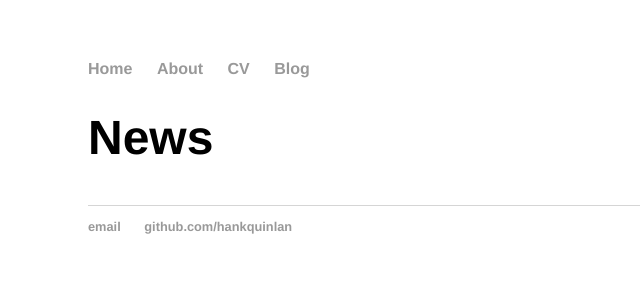
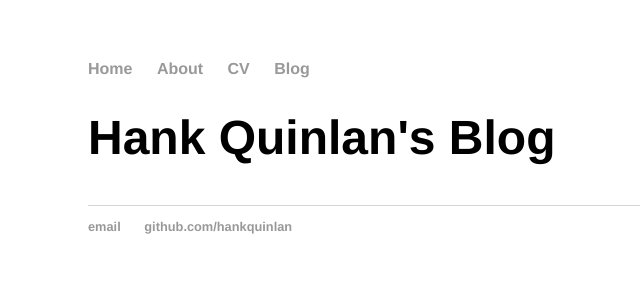
Before and after one commit to taylorvicente/taylorvicente.github.io, a Jekyll site: the page built from blog/index.html, in a window 1280 px wide. Shown: the top 300 px of the page, without its empty margins (104-744 px from the left). Built offline with Jekyll 4.4.1, drawn with Linux system fonts in a browser that asks for light colours.

Commit message:
Update index.html

```diff
--- a/blog/index.html
+++ b/blog/index.html
@@ -1,12 +1,12 @@
 ---
 layout: default
-title: News
+title: Hank Quinlan's Blog
 ---
+<h1>{{ page.title }}</h1>
+<ul class="posts">
 
-  <h1>{{ page.title}}</h1>
-  <ul class="posts">
+  {% for post in site.posts %}
+    <li><span>{{ post.date | date_to_string }}</span> &raquo; <a href="{{ post.url }}" title="{{ post.title }}">{{ post.title }}</a></li>
+  {% endfor %}
 
-    {% for post in site.posts %}
-	    <li><span>{{ post.date | date_to_string }}</span> » <a href="{{ post.url }}" title="{{ post.title }}">{{ post.title }}</a></li>
-	  {% endfor %}
-	</ul>
+</ul>
```
